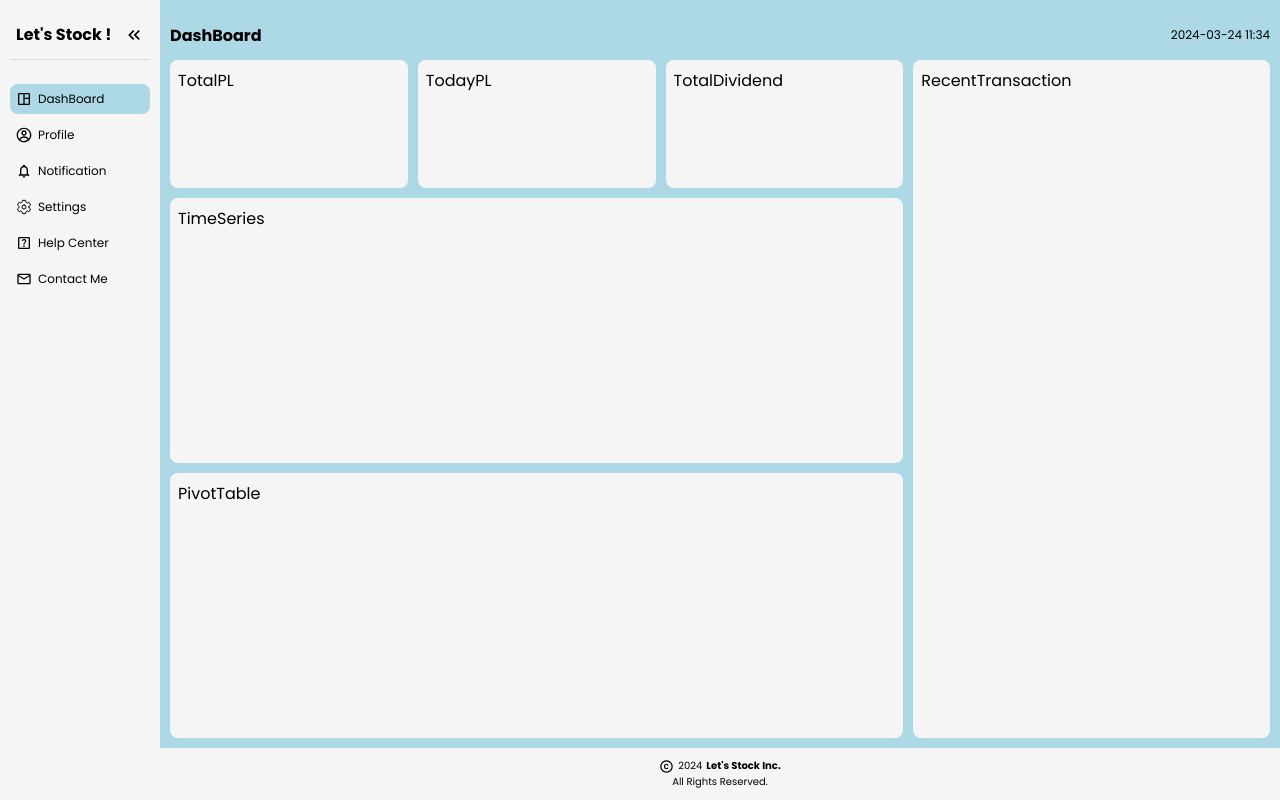
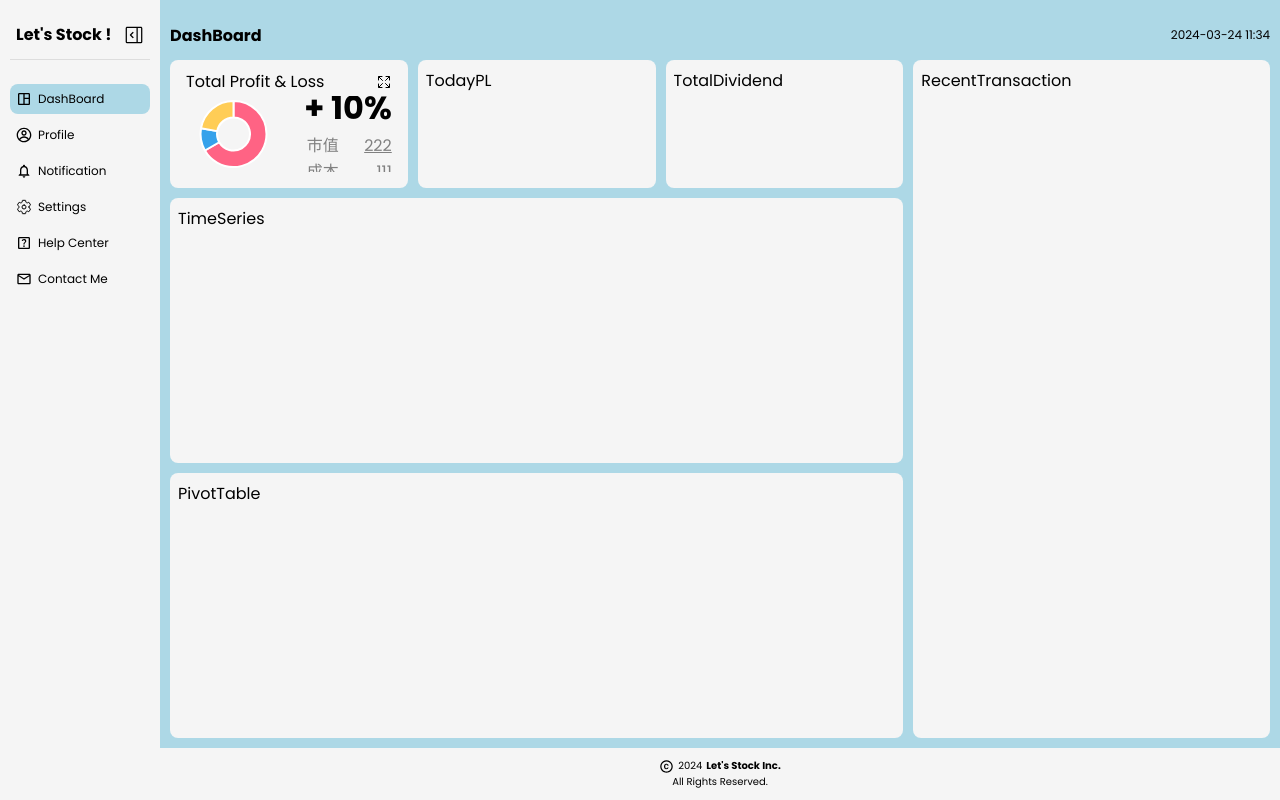
Before and after one commit to allenyummy/lets-stock-frontend, a React (Create React App) app: page /home in a window 1280 px wide. Built offline with nearby package versions, Linux system fonts and the light colour scheme.

Commit message:
feat: dashboard chart (#15)
* feat: dashboard chart

* feat: total pl

* feat: total pl

* feat: total pl

* feat: router index

```diff
--- a/package.json
+++ b/package.json
@@ -10,7 +10,9 @@
     "@types/node": "^16.18.88",
     "@types/react": "^18.2.65",
     "@types/react-dom": "^18.2.21",
+    "chart.js": "^4.4.2",
     "react": "^18.2.0",
+    "react-chartjs-2": "^5.2.0",
     "react-dom": "^18.2.0",
     "react-icons": "^5.0.1",
     "react-router-dom": "^6.22.3",
--- a/src/App.tsx
+++ b/src/App.tsx
@@ -8,8 +8,8 @@ function App() {
   return (
     <BrowserRouter>
       <Routes>
-        {['/', '/login'].map((path) => (
-          <Route path={path} element={<LoginPage />} />
+        {['/', '/login'].map((path, index) => (
+          <Route key={index} path={path} element={<LoginPage />} />
         ))}
         <Route path="/home" element={<HomePage />} />
       </Routes>
--- a/src/components/DashBoard/DashBoard.css
+++ b/src/components/DashBoard/DashBoard.css
@@ -10,7 +10,7 @@
   overflow: auto;
 }
 
-.dash-board-container .header {
+.dash-board-container > .header {
   display: flex;
   flex-direction: row;
   justify-content: space-between;
@@ -28,7 +28,7 @@
   }
 }
 
-.dash-board-container .body {
+.dash-board-container > .body {
   display: grid;
   grid-template-rows: minmax(100px, 1fr) minmax(100px, 1fr) minmax(100px, 1fr) minmax(100px, 1fr) minmax(100px, 1fr);
   grid-template-columns: minmax(100px, 1fr) minmax(100px, 1fr) minmax(100px, 1fr) minmax(300px, 1.5fr);
--- /dev/null
+++ b/src/components/DashBoard/components/TotalPL/TotalPL.css
@@ -0,0 +1,105 @@
+.total-pl-container {
+  display: flex;
+  flex-direction: column;
+  justify-content: center;
+  align-items: center;
+  gap: 0.5rem;
+  padding: 0.5rem;
+  width: 100%;
+  min-width: 100%;
+  height: 100%;
+  min-height: 100%;
+  overflow: auto;
+}
+
+.total-pl-container > .header {
+  display: flex;
+  flex-direction: row;
+  justify-content: space-between;
+  align-items: center;
+  gap: 1rem;
+  width: 100%;
+  height: 13%;
+  min-height: 13%;
+
+  .title {
+    display: flex;
+    justify-content: center;
+    align-items: center;
+    overflow: hidden;
+    font-size: 1rem;
+    white-space: nowrap;
+  }
+
+  .icon {
+    display: flex;
+    justify-content: center;
+    align-items: center;
+  }
+}
+
+.total-pl-container > .body {
+  display: flex;
+  flex-direction: row;
+  justify-content: center;
+  align-items: center;
+  gap: 0.3rem;
+  width: 100%;
+  min-width: 100%;
+  height: 80%;
+  min-height: 80%;
+  overflow: auto;
+}
+
+.total-pl-container > .body > .canvas {
+  display: flex;
+  justify-content: center;
+  align-items: center;
+  width: 90%;
+  height: 90%;
+  overflow: hidden;
+}
+
+.total-pl-container > .body > .description {
+  display: flex;
+  flex-direction: column;
+  justify-content: flex-end;
+  align-items: flex-end;
+  width: 100%;
+
+  .percentage {
+    display: flex;
+    justify-content: flex-end;
+    align-items: flex-end;
+    width: 100%;
+    font-weight: bold;
+    font-size: 2rem;
+    white-space: nowrap;
+  }
+
+  .number {
+    display: flex;
+    justify-content: center;
+    align-items: center;
+    width: 100%;
+
+    .label {
+      display: flex;
+      justify-content: flex-end;
+      align-items: flex-end;
+      width: 100%;
+      color: gray;
+      font-size: 1rem;
+    }
+
+    .value {
+      display: flex;
+      justify-content: flex-end;
+      align-items: flex-end;
+      width: 100%;
+      color: gray;
+      font-size: 1rem;
+      text-decoration: underline;
+    }
+  }
+}
--- a/src/components/DashBoard/components/TotalPL/TotalPL.tsx
+++ b/src/components/DashBoard/components/TotalPL/TotalPL.tsx
@@ -1,5 +1,80 @@
+import {
+  ArcElement,
+  CategoryScale,
+  Chart as ChartJS,
+  Legend,
+  LineController,
+  LineElement,
+  LinearScale,
+  PointElement,
+  Title,
+  Tooltip,
+} from 'chart.js';
+import { Doughnut } from 'react-chartjs-2';
+import { IoExpandOutline } from 'react-icons/io5';
+
+import './TotalPL.css';
+
+ChartJS.register(
+  CategoryScale,
+  Legend,
+  Tooltip,
+  ArcElement,
+  LineController,
+  LineElement,
+  PointElement,
+  LinearScale,
+  Title,
+);
+
+const data = {
+  labels: ['Red', 'Blue', 'Yellow'],
+  datasets: [
+    {
+      label: '嘿嘿',
+      data: [300, 50, 100],
+      backgroundColor: ['rgb(255, 99, 132)', 'rgb(54, 162, 235)', 'rgb(255, 205, 86)'],
+    },
+  ],
+};
+
+const options = {
+  maintainAspectRatio: false,
+  plugins: {
+    legend: {
+      display: false,
+    },
+  },
+};
+
 const TotalPL = () => {
-  return <div>TotalPL</div>;
+  return (
+    <div className="total-pl-container">
+      <div className="header">
+        <div className="title">Total Profit & Loss</div>
+        <div className="icon">
+          <IoExpandOutline />
+        </div>
+      </div>
+
+      <div className="body">
+        <div className="canvas">
+          <Doughnut data={data} options={options} />
+        </div>
+        <div className="description">
+          <div className="percentage">+ 10%</div>
+          <div className="number">
+            <div className="label">市值</div>
+            <div className="value">222</div>
+          </div>
+          <div className="number">
+            <div className="label">成本</div>
+            <div className="value">111</div>
+          </div>
+        </div>
+      </div>
+    </div>
+  );
 };
 
 export default TotalPL;
--- a/src/components/SideBar/components/SideBarGroup.css
+++ b/src/components/SideBar/components/SideBarGroup.css
@@ -34,7 +34,7 @@
     background: none;
 
     &:hover {
-      border-radius: 0.25rem;
+      border-radius: 0.1rem;
       background: lightgrey;
     }
   }
--- a/src/components/SideBar/components/SideBarGroup.tsx
+++ b/src/components/SideBar/components/SideBarGroup.tsx
@@ -1,8 +1,5 @@
 import { ReactNode } from 'react';
-import {
-  MdOutlineKeyboardDoubleArrowLeft,
-  MdOutlineKeyboardDoubleArrowRight,
-} from 'react-icons/md';
+import { GoSidebarCollapse, GoSidebarExpand } from 'react-icons/go';
 
 import './SideBarGroup.css';
 
@@ -18,11 +15,7 @@ const SideBarGroup = ({ expanded, onClickExpandButton, children }: SideBarGroupP
       <div className="header">
         {expanded && <div className="title">Let's Stock !</div>}
         <button className="icon" onClick={() => onClickExpandButton(!expanded)}>
-          {expanded ? (
-            <MdOutlineKeyboardDoubleArrowLeft size={20} />
-          ) : (
-            <MdOutlineKeyboardDoubleArrowRight size={20} />
-          )}
+          {expanded ? <GoSidebarExpand size={20} /> : <GoSidebarCollapse size={20} />}
         </button>
       </div>
       <div className="slot">{children}</div>
--- a/src/index.css
+++ b/src/index.css
@@ -14,6 +14,5 @@ body {
 }
 
 code {
-  font-family: source-code-pro, Menlo, Monaco, Consolas, 'Courier New',
-    monospace;
+  font-family: source-code-pro, Menlo, Monaco, Consolas, 'Courier New', monospace;
 }
```
Also changed, not shown: 1 other file (tests, documents, lock files or other folders).
